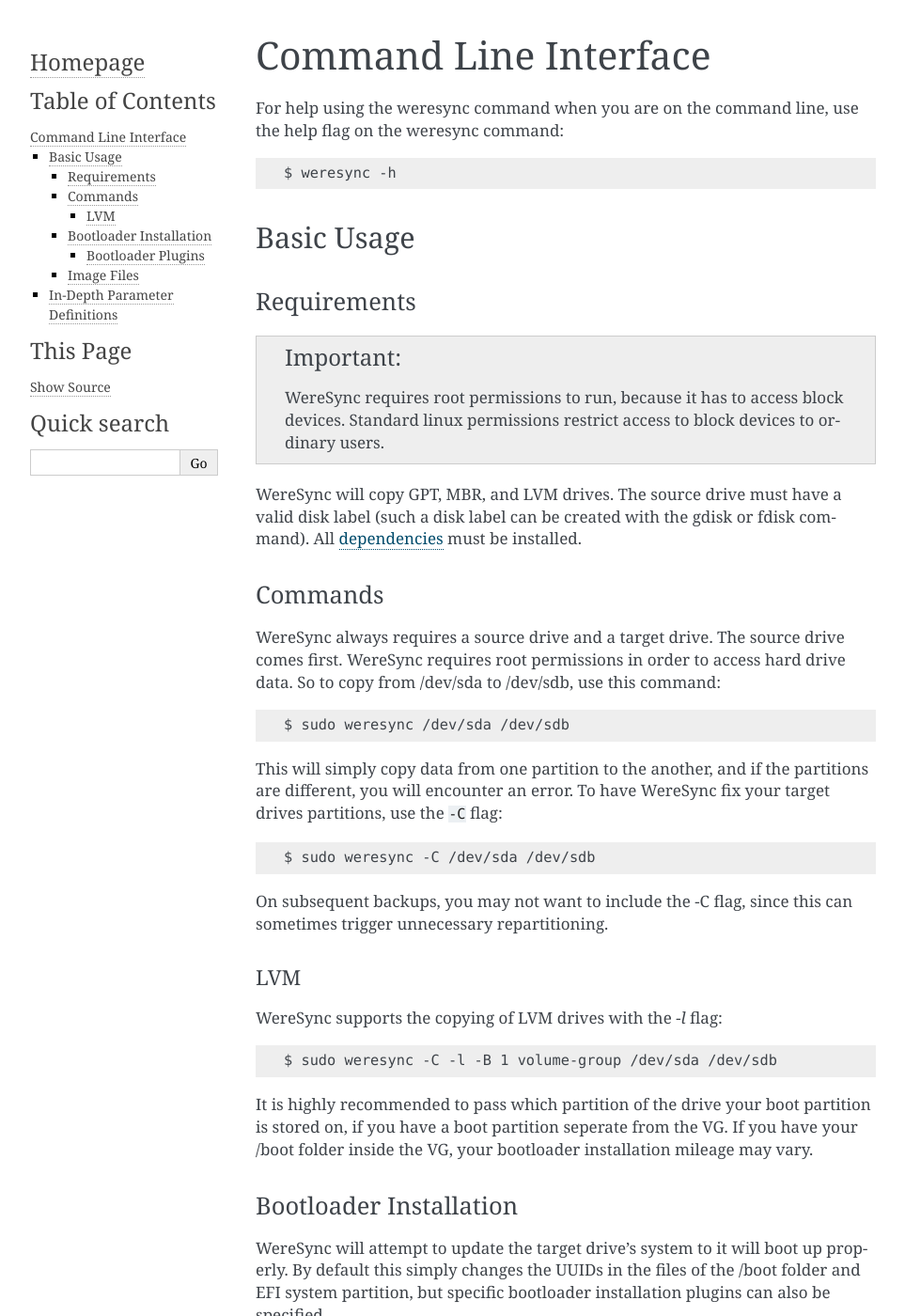
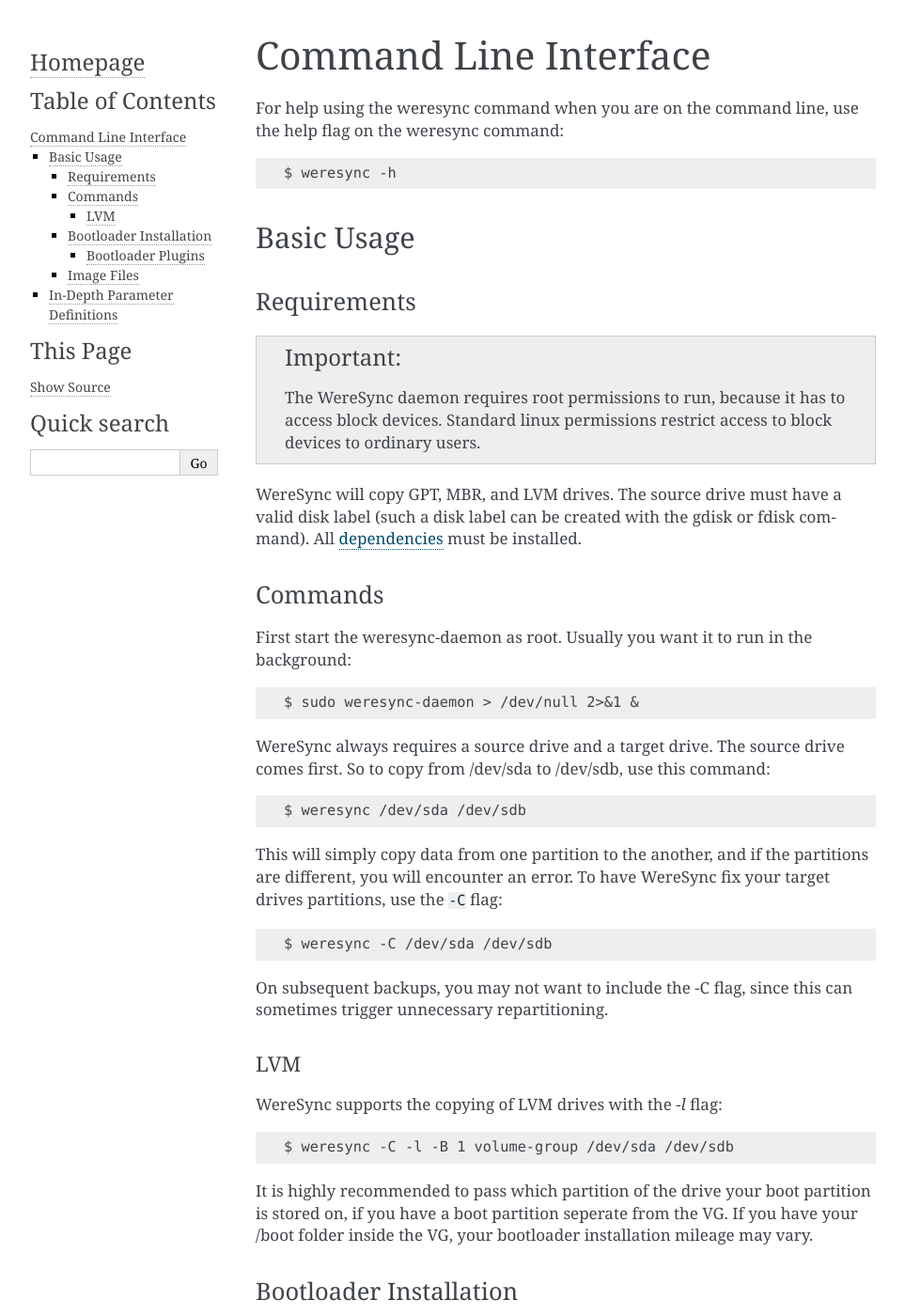
Before and after one commit to DonyorM/weresync, a Sphinx documentation site: the page built from docs/source/weresync.rst, in a window 1280 px wide and 1400 px high. Shown: the whole window at 94% size, without its empty margins (148-1111 px from the left). Built offline with Sphinx 7.4.7, drawn with Linux system fonts in a browser that asks for light colours; some of the changed text lies outside the part shown.

Commit message:
Update docs to reflect change to dbus daemon.
Also update requirements.txt to remove some uneeded and also some outdated
libraries.

```diff
--- a/docs/source/weresync.rst
+++ b/docs/source/weresync.rst
@@ -16,7 +16,7 @@ Requirements
 ------------
 
 .. IMPORTANT::
-   WereSync requires root permissions to run, because it has to access block devices. Standard linux permissions restrict access to block devices to ordinary users.
+   The WereSync daemon requires root permissions to run, because it has to access block devices. Standard linux permissions restrict access to block devices to ordinary users.
 
 WereSync will copy GPT, MBR, and LVM drives. The source drive
 must have a valid disk label (such a disk label can be created with the gdisk or
@@ -25,16 +25,21 @@ fdisk command). All `dependencies <installation.html#dependencies>`_ must be ins
 Commands
 --------
 
+First start the weresync-daemon as root. Usually you want it to run in the
+background::
+
+   $ sudo weresync-daemon > /dev/null 2>&1 &
+
 WereSync always requires a source drive and a target drive. The source drive comes
-first. WereSync requires root permissions in order to access hard drive data. So to copy from /dev/sda to /dev/sdb, use this command::
+first. So to copy from /dev/sda to /dev/sdb, use this command::
 
-    $ sudo weresync /dev/sda /dev/sdb
+    $ weresync /dev/sda /dev/sdb
 
 This will simply copy data from one partition to the another, and if the partitions
 are different, you will encounter an error. To have WereSync fix your target drives
 partitions, use the ``-C`` flag::
 
-    $ sudo weresync -C /dev/sda /dev/sdb
+    $ weresync -C /dev/sda /dev/sdb
 
 On subsequent backups, you may not want to include the -C flag, since this can
 sometimes trigger unnecessary repartitioning.
@@ -45,7 +50,7 @@ LVM
 WereSync supports the copying of LVM drives with the `-l` flag::
 
 
-    $ sudo weresync -C -l -B 1 volume-group /dev/sda /dev/sdb
+    $ weresync -C -l -B 1 volume-group /dev/sda /dev/sdb
 
 It is highly recommended to pass which partition of the drive your boot
 partition is stored on, if you have a boot partition seperate from the VG.
@@ -63,7 +68,7 @@ can also be specified.
 For this to work, it is highly recommended that you pass the root partition
 with the ``-g`` flag::
 
-    $ sudo weresync -g 1 /dev/sda /dev/sdb
+    $ weresync -g 1 /dev/sda /dev/sdb
 
 If this is not passed, WereSync will attempt to discover the root filesystem on
 its own, but this is unreliable.
@@ -78,11 +83,11 @@ the grub partition.
 
 .. code-block:: bash
 
-    $ sudo weresync -E 2 -g 3 /dev/sda /dev/sdb
+    $ weresync -E 2 -g 3 /dev/sda /dev/sdb
 
 If you have your boot folder on a seperate partition, be sure to let WereSync know which partition that folder is on with the ``-B`` flag::
 
-    $ sudo weresync -E 1 -g 2 -B 3 /dev/sda /dev/sdb
+    $ weresync -E 1 -g 2 -B 3 /dev/sda /dev/sdb
 
 Obviously replace the numbers with the proper values for your system.
 
@@ -94,7 +99,7 @@ process. Bootloader plugins allow such a process to occur. All plugins
 available will be displayed at the end of the help message displayed with the
 ``-h`` flag. The specific plugin to use may be passed with the ``-L`` flag::
 
-    $ sudo weresync -L grub2 -E 1 -g 2 /dev/sda /dev/sdb
+    $ weresync -L grub2 -E 1 -g 2 /dev/sda /dev/sdb
 
 For more information on installing and creating bootloader plugins see the
 `bootloader plugin page <bootloader.html>`_
```
Also changed, not shown: docs/source/api.rst (+37 -6 lines), docs/source/gui.rst (+6 -2 lines), docs/source/index.rst (+6 -2 lines), docs/weresync.1.rst (+7 -1 lines), requirements.txt (+36 -19 lines), setup.py (+2 -5 lines), 4 other files.
